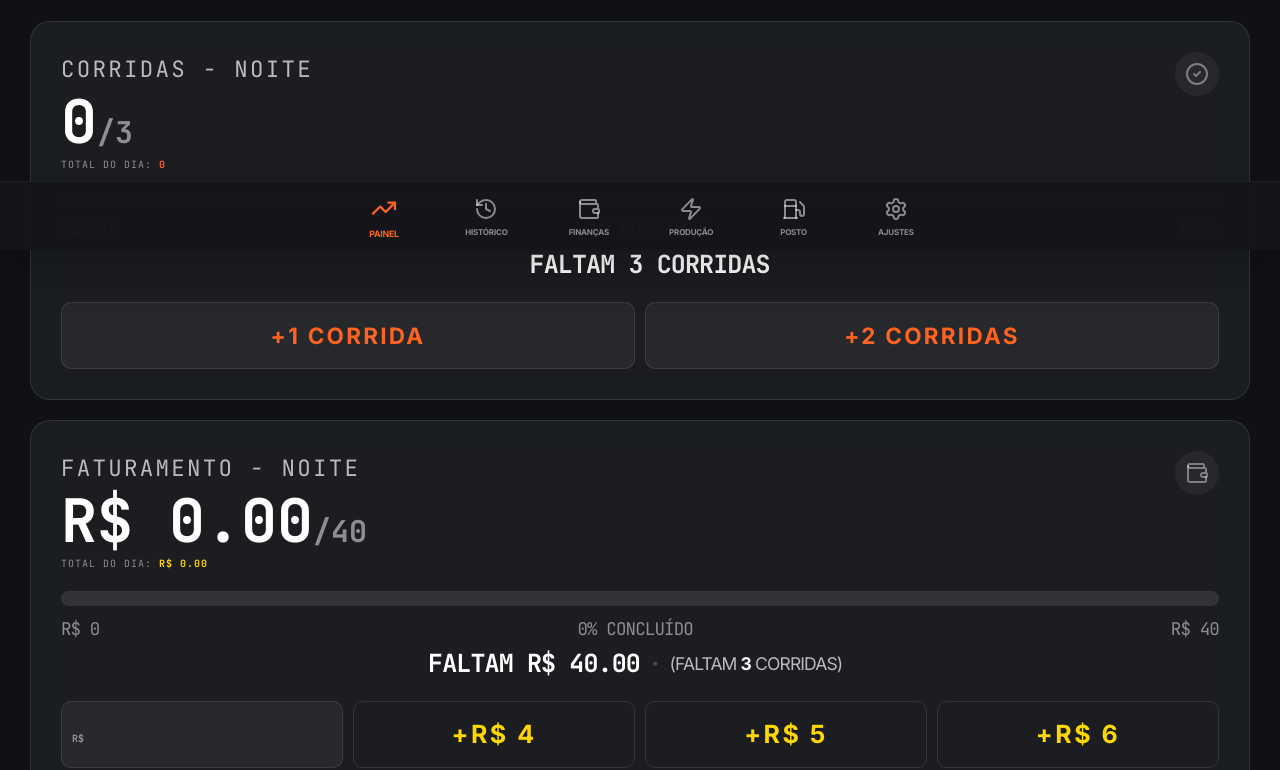
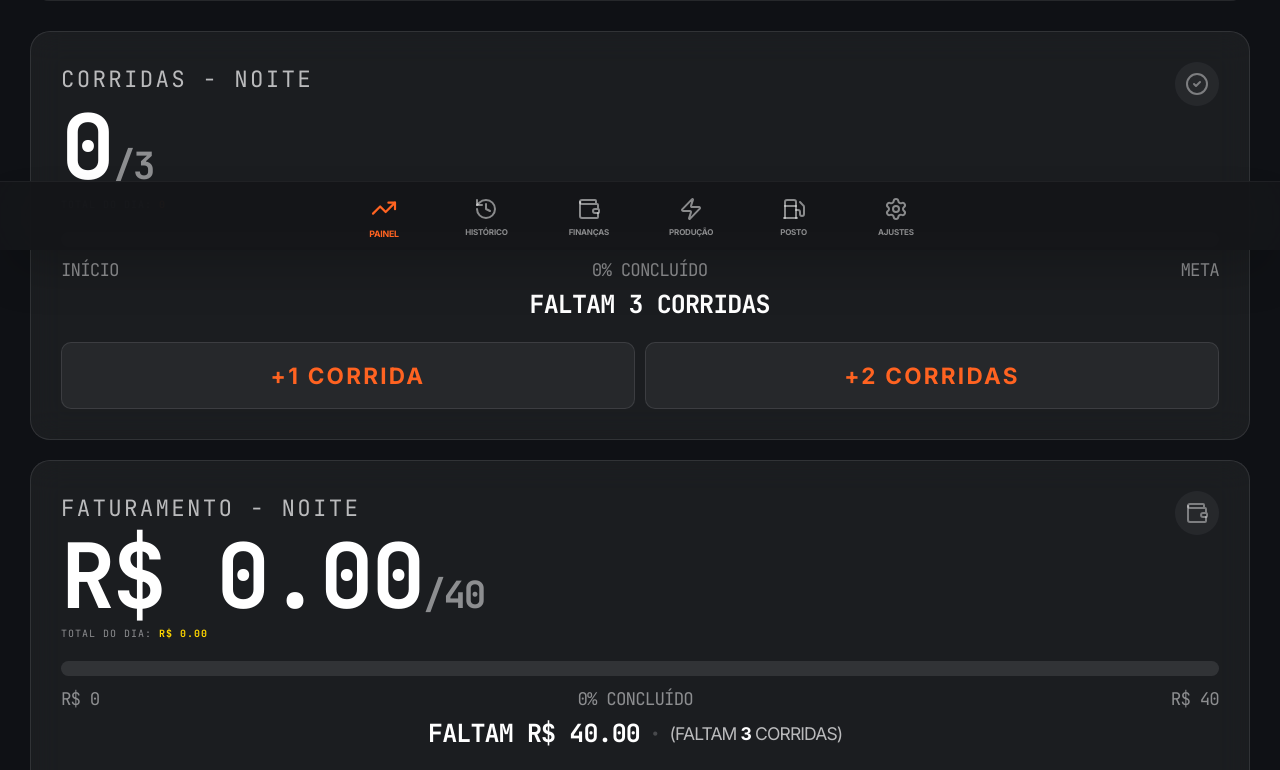
Before and after one commit to marcos150691/Meta3, a React (Vite) app: page / in a window 1280 px wide. Shown: the part 550-1320 px from the top of the page. Built offline with nearby package versions, Linux system fonts and the light colour scheme.

Commit message:
feat: add configurable font size for metrics
Introduce a `numberSize` setting and a helper function to scale numeric displays across different UI categories, allowing users to adjust text size for better readability.

```diff
--- a/src/App.tsx
+++ b/src/App.tsx
@@ -98,7 +98,8 @@ const INITIAL_STATE: AppState = {
       cardBgColor: '',
       backgroundColor: 'dark',
       fontSize: 20,
-      fontFamily: '"Inter", sans-serif'
+      fontFamily: '"Inter", sans-serif',
+      numberSize: 'normal'
     }
   },
   history: [],
@@ -1507,6 +1508,38 @@ export default function App() {
       return { background: finalColor };
     }
     return isText ? { color: finalColor } : { backgroundColor: finalColor };
+  };
+
+  const getNumberSizeClass = (category: 'hero' | 'hero-sub' | 'subhero' | 'subhero-sub' | 'secondary') => {
+    const size = state.settings.theme.numberSize || 'normal';
+    if (size === 'large') {
+      if (category === 'hero') return 'text-6xl sm:text-8xl';
+      if (category === 'hero-sub') return 'text-3xl sm:text-4xl';
+      if (category === 'subhero') return 'text-4xl sm:text-5xl';
+      if (category === 'subhero-sub') return 'text-2xl sm:text-3xl';
+      if (category === 'secondary') return 'text-2xl';
+    }
+    if (size === 'xlarge') {
+      if (category === 'hero') return 'text-7xl sm:text-9xl';
+      if (category === 'hero-sub') return 'text-4xl sm:text-5xl';
+      if (category === 'subhero') return 'text-5xl sm:text-6xl';
+      if (category === 'subhero-sub') return 'text-3xl sm:text-4xl';
+      if (category === 'secondary') return 'text-3xl';
+    }
+    if (size === 'giant') {
+      if (category === 'hero') return 'text-8xl sm:text-[10rem] md:text-[11rem]';
+      if (category === 'hero-sub') return 'text-5xl sm:text-6xl';
+      if (category === 'subhero') return 'text-6xl sm:text-7xl';
+      if (category === 'subhero-sub') return 'text-4xl sm:text-5xl';
+      if (category === 'secondary') return 'text-4xl';
+    }
+    // 'normal' or default
+    if (category === 'hero') return 'text-5xl sm:text-7xl';
+    if (category === 'hero-sub') return 'text-2xl sm:text-3xl';
+    if (category === 'subhero') return 'text-3xl sm:text-4xl';
+    if (category === 'subhero-sub') return 'text-xl sm:text-2xl';
+    if (category === 'secondary') return 'text-xl';
+    return '';
   };
 
   const getSolidColor = (color: string) => {
@@ -1574,7 +1607,7 @@ export default function App() {
                   </div>
                   <div>
                     <p className={`${mutedTextColor} text-[9px] uppercase font-mono tracking-widest`}>Controle de Jornada</p>
-                    <p className="text-2xl font-bold font-mono tracking-tighter">
+                    <p className={`${getNumberSizeClass('subhero')} font-extrabold font-mono tracking-tighter`}>
                       {formatElapsedTime(elapsedTime)}
                     </p>
                   </div>
@@ -1833,9 +1866,9 @@ export default function App() {
                         </button>
                       )}
                     </div>
-                    <h2 className="text-3xl sm:text-5xl font-bold font-mono">
+                    <h2 className={`${getNumberSizeClass('hero')} font-bold font-mono tracking-tight`}>
                       {targetCount}
-                      <span className={`${subMutedTextColor} text-xl sm:text-2xl`}>
+                      <span className={`${subMutedTextColor} ${getNumberSizeClass('hero-sub')}`}>
                         /{targetCountGoal}
                       </span>
                     </h2>
@@ -1969,17 +2002,17 @@ export default function App() {
                           key={targetValue}
                           initial={{ scale: 0.95 }}
                           animate={{ scale: 1 }}
-                          className="text-3xl sm:text-5xl font-bold font-mono"
+                          className={`${getNumberSizeClass('hero')} font-bold font-mono tracking-tight`}
                         >
                           R$ {targetValue.toFixed(2)}
-                          <span className={`${subMutedTextColor} text-xl sm:text-2xl`}>
+                          <span className={`${subMutedTextColor} ${getNumberSizeClass('hero-sub')}`}>
                             /{targetValueGoal}
                           </span>
                         </motion.h2>
                       ) : (
-                        <h2 className="text-3xl sm:text-5xl font-bold font-mono">
+                        <h2 className={`${getNumberSizeClass('hero')} font-bold font-mono tracking-tight`}>
                           R$ {targetValue.toFixed(2)}
-                          <span className={`${subMutedTextColor} text-xl sm:text-2xl`}>
+                          <span className={`${subMutedTextColor} ${getNumberSizeClass('hero-sub')}`}>
                             /{targetValueGoal}
                           </span>
                         </h2>
@@ -2186,7 +2219,7 @@ export default function App() {
                       </button>
                     )}
                   </div>
-                  <h2 className="text-3xl sm:text-5xl font-bold font-mono">
+                  <h2 className={`${getNumberSizeClass('hero')} font-bold font-mono tracking-tight`}>
                     {formatElapsedTime(todayStats.journeyTime)}
                   </h2>
                   <p className={`${subMutedTextColor} text-[10px] font-mono mt-1 uppercase tracking-widest`}>
@@ -2593,7 +2626,7 @@ export default function App() {
                           } ${subMutedTextColor}`}
                         />
                       </div>
-                      <h4 className="text-2xl font-bold font-mono">R$ {monthlyStats.totalValue.toFixed(2)}</h4>
+                      <h4 className={`${getNumberSizeClass('subhero')} font-extrabold font-mono tracking-tight`}>R$ {monthlyStats.totalValue.toFixed(2)}</h4>
                       {state.settings.goalTargetDate && selectedMonth === today.substring(0, 7) && (
                         <div className="text-[11px] font-mono font-bold text-orange-500 uppercase tracking-wider flex items-center gap-1.5 mt-1.5">
                           <Calendar size={12} className="text-orange-500 animate-pulse" />
@@ -2672,11 +2705,11 @@ export default function App() {
                   <div className="flex justify-between items-end">
                     <div>
                       <p className={`${mutedTextColor} text-xs uppercase font-mono tracking-widest mb-1`}>Meta Semanal</p>
-                      <h4 className="text-2xl font-bold font-mono">R$ {financeStats.week.totalRecebido.toFixed(2)}</h4>
+                      <h4 className={`${getNumberSizeClass('subhero')} font-extrabold font-mono tracking-tight`}>R$ {financeStats.week.totalRecebido.toFixed(2)}</h4>
                     </div>
                     <div className="text-right">
                       <p className={`${subMutedTextColor} text-[10px] uppercase font-mono tracking-tighter`}>Faltam</p>
-                      <p className="text-lg font-bold font-mono">R$ {Math.max(0, monthlyStats.weeklyNeeded - financeStats.week.totalRecebido).toFixed(2)}</p>
+                      <p className={`${getNumberSizeClass('secondary')} font-extrabold font-mono`}>R$ {Math.max(0, monthlyStats.weeklyNeeded - financeStats.week.totalRecebido).toFixed(2)}</p>
                     </div>
                   </div>
                   <div className="space-y-2">
@@ -2700,11 +2733,11 @@ export default function App() {
                   <div className="flex justify-between items-end">
                     <div>
                       <p className={`${mutedTextColor} text-xs uppercase font-mono tracking-widest mb-1`}>Meta Diária</p>
-                      <h4 className="text-2xl font-bold font-mono">R$ {financeStats.day.totalRecebido.toFixed(2)}</h4>
+                      <h4 className={`${getNumberSizeClass('subhero')} font-extrabold font-mono tracking-tight`}>R$ {financeStats.day.totalRecebido.toFixed(2)}</h4>
                     </div>
                     <div className="text-right">
                       <p className={`${subMutedTextColor} text-[10px] uppercase font-mono tracking-tighter`}>Faltam</p>
-                      <p className="text-lg font-bold font-mono">R$ {Math.max(0, monthlyStats.dailyNeeded - financeStats.day.totalRecebido).toFixed(2)}</p>
+                      <p className={`${getNumberSizeClass('secondary')} font-extrabold font-mono`}>R$ {Math.max(0, monthlyStats.dailyNeeded - financeStats.day.totalRecebido).toFixed(2)}</p>
                     </div>
                   </div>
                   <div className="space-y-2">
@@ -2736,11 +2769,11 @@ export default function App() {
                     <div className="flex gap-4">
                       <div className="text-right">
                         <p className="text-xs uppercase font-mono tracking-tighter text-green-500">Total Recebido</p>
-                        <p className="text-xl font-bold font-mono text-green-500">R$ {financeStats[period].totalRecebido.toFixed(2)}</p>
+                        <p className={`${getNumberSizeClass('secondary')} font-extrabold font-mono text-green-500`}>R$ {financeStats[period].totalRecebido.toFixed(2)}</p>
                       </div>
                       <div className="text-right">
                         <p className="text-xs uppercase font-mono tracking-tighter text-red-500">Despesas</p>
-                        <p className="text-xl font-bold font-mono text-red-500">R$ {financeStats[period].despesa.total.toFixed(2)}</p>
+                        <p className={`${getNumberSizeClass('secondary')} font-extrabold font-mono text-red-500`}>R$ {financeStats[period].despesa.total.toFixed(2)}</p>
                       </div>
                     </div>
                   </div>
@@ -2750,8 +2783,8 @@ export default function App() {
                       <div key={platform} className="space-y-1">
                         <p className={`text-sm uppercase font-mono font-bold tracking-tighter ${isDark ? 'opacity-80' : 'text-black font-extrabold'}`}>{platform}</p>
                         <div className="flex flex-col">
-                          <span className={`text-sm font-bold ${isDark ? 'text-green-400/90' : 'text-emerald-700 font-extrabold'}`}>+R$ {(financeStats[period].recebimentoManual[platform] + (platform === 'Outros' ? financeStats[period].faturamento : 0)).toFixed(0)}</span>
-                          <span className={`text-sm font-bold ${isDark ? 'text-red-400/90' : 'text-rose-700 font-extrabold'}`}>-R$ {financeStats[period].despesa[platform].toFixed(0)}</span>
+                          <span className={`text-base font-extrabold ${isDark ? 'text-green-400/90' : 'text-emerald-700 font-extrabold'}`}>+R$ {(financeStats[period].recebimentoManual[platform] + (platform === 'Outros' ? financeStats[period].faturamento : 0)).toFixed(0)}</span>
+                          <span className={`text-base font-extrabold ${isDark ? 'text-red-400/90' : 'text-rose-700 font-extrabold'}`}>-R$ {financeStats[period].despesa[platform].toFixed(0)}</span>
                         </div>
                       </div>
                     ))}
@@ -2759,7 +2792,7 @@ export default function App() {
 
                   <div className={`pt-2 border-t flex justify-between items-center ${isDark ? 'border-white/5' : 'border-slate-300'}`}>
                     <p className={`text-base font-bold uppercase tracking-widest ${isDark ? 'opacity-40' : 'text-black font-extrabold'}`}>Saldo Líquido</p>
-                    <p className={`text-3xl font-black font-mono ${(financeStats[period].totalRecebido - financeStats[period].despesa.total) >= 0 ? isDark ? 'text-blue-400' : 'text-blue-700 font-black' : isDark ? 'text-red-400' : 'text-rose-700 font-black'}`}>
+                    <p className={`${getNumberSizeClass('subhero')} font-black font-mono tracking-tight ${(financeStats[period].totalRecebido - financeStats[period].despesa.total) >= 0 ? isDark ? 'text-blue-400' : 'text-blue-700 font-black' : isDark ? 'text-red-400' : 'text-rose-700 font-black'}`}>
                       R$ {(financeStats[period].totalRecebido - financeStats[period].despesa.total).toFixed(2)}
                     </p>
                   </div>
@@ -2926,8 +2959,8 @@ export default function App() {
               <div className="relative z-10 flex flex-col gap-6">
                 <div className="text-center">
                   <p className={`text-sm font-bold uppercase tracking-widest ${subMutedTextColor}`}>Acumulado para Combustível</p>
-                  <h2 className="text-4xl sm:text-5xl font-mono font-extrabold mt-2 tracking-tighter flex items-center justify-center gap-2" style={getStyle(state.settings.theme.headerColor, true)}>
-                    <span className="opacity-50 text-2xl">R$</span>
+                  <h2 className={`${getNumberSizeClass('hero')} font-mono font-black mt-2 tracking-tighter flex items-center justify-center gap-2`} style={getStyle(state.settings.theme.headerColor, true)}>
+                    <span className={`opacity-50 ${getNumberSizeClass('hero-sub')}`}>R$</span>
                     {(state.fuelState?.date === today ? state.fuelState.currentValue : 0).toFixed(2)}
                   </h2>
                 </div>
@@ -3515,6 +3548,31 @@ export default function App() {
                   className="w-full"
                   style={{ accentColor: getSolidColor(state.settings.theme.headerColor) }}
                 />
+              </div>
+
+              {/* Tamanho dos Números Control */}
+              <div className="space-y-3">
+                <label className={`text-sm font-mono ${subMutedTextColor} uppercase tracking-widest flex items-center gap-2`}>
+                  <TrendingUp size={16} />
+                  Tamanho dos Números
+                </label>
+                <div className="grid grid-cols-4 gap-2">
+                  {(['normal', 'large', 'xlarge', 'giant'] as const).map((size) => (
+                    <button
+                      key={size}
+                      onClick={() => updateTheme('numberSize', size)}
+                      className={`py-2 px-1 rounded-xl text-xs font-mono border-2 transition-all text-center flex flex-col justify-center items-center ${
+                        (state.settings.theme.numberSize || 'normal') === size
+                          ? 'border-white bg-white/10 scale-[1.02] font-extrabold'
+                          : 'border-transparent bg-white/5 opacity-70 hover:opacity-100'
+                      }`}
+                    >
+                      <span className="capitalize">
+                        {size === 'normal' ? 'Normal' : size === 'large' ? 'Grande' : size === 'xlarge' ? 'E-Grande' : 'Gigante'}
+                      </span>
+                    </button>
+                  ))}
+                </div>
               </div>
 
               {/* Font Family Selection */}
--- a/src/types.ts
+++ b/src/types.ts
@@ -95,6 +95,7 @@ export interface AppState {
       fontSize?: number;
       fontFamily?: string;
       fontColor?: string;
+      numberSize?: 'normal' | 'large' | 'xlarge' | 'giant';
     };
   };
   history: AppStateSnapshot[];
```
